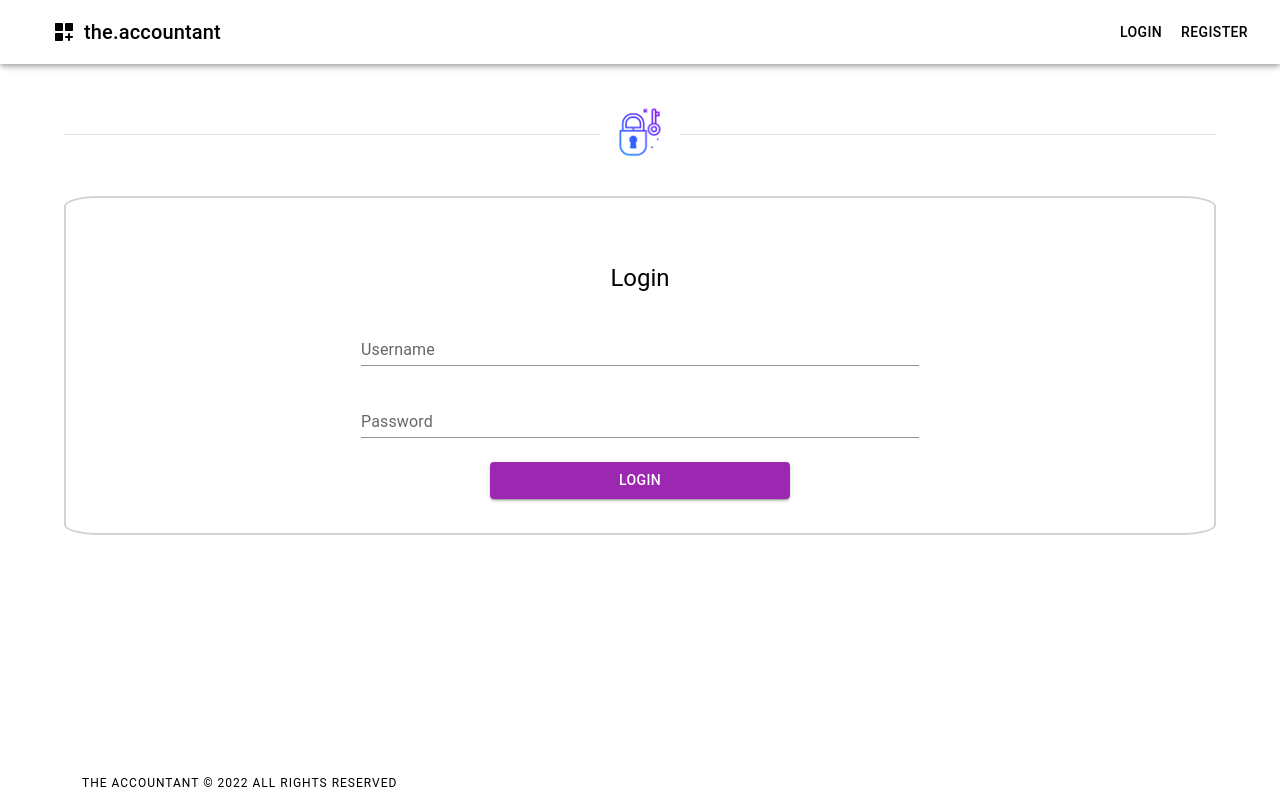
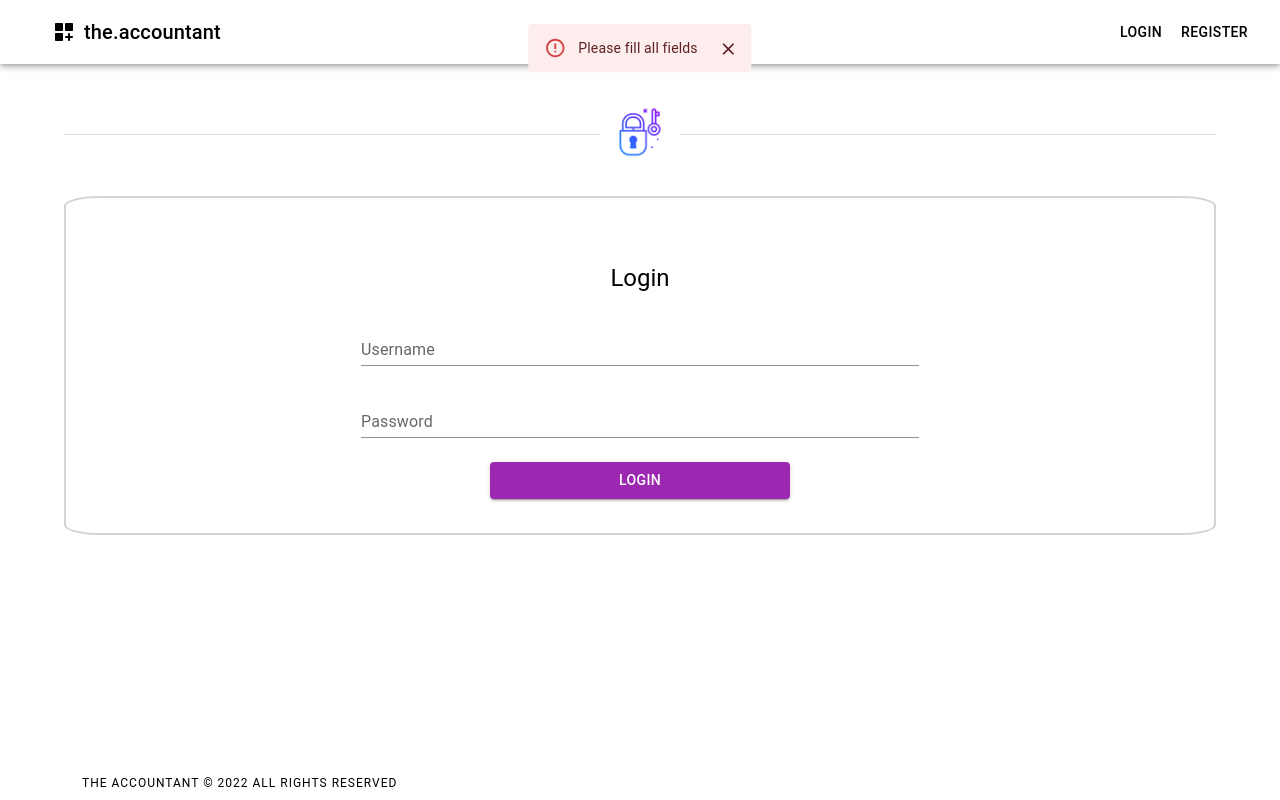
Before and after one commit to cemrebayram/TheAccountantFrontend, a React (Create React App) app: page /login in a window 1280 px wide. Both pictures are taken after a click on the button "LOGIN". Built offline with nearby package versions, Linux system fonts and the light colour scheme.

Commit message:
login snackbar

```diff
--- a/src/views/Login.js
+++ b/src/views/Login.js
@@ -1,82 +1,147 @@
-import { Container, Divider, TextField, Grid, Typography, Button} from '@mui/material';
-import React, { useState } from 'react'
-import { useDispatch, useSelector } from 'react-redux'
-import { setToken,setUser } from '../store/slices/userSlice'
-import axios from '../service/axios';
-import { useNavigate } from 'react-router-dom'
-import Footer from '../components/panel/common/FooterT.js'
+import {
+  Container,
+  Divider,
+  TextField,
+  Grid,
+  Typography,
+  Button,
+  Snackbar,
+  Alert,
+} from "@mui/material";
+import React, { useState } from "react";
+import { useDispatch, useSelector } from "react-redux";
+import { setToken, setUser } from "../store/slices/userSlice";
+import axios from "../service/axios";
+import { useNavigate } from "react-router-dom";
+import Footer from "../components/panel/common/FooterT.js";
 export default function Login() {
-    const [username, setUsername] = useState('');
-    const [password, setPassword] = useState('');
+  const [username, setUsername] = useState("");
+  const [password, setPassword] = useState("");
+  const [alertData, setAlertData] = useState({
+    open: false,
+    severity: "success",
+    message: "",
+  });
+  const handleClose = () => setAlertData({ ...alertData, open: false });
+
+  const showAlert = (message, severity) => {
+    setAlertData({
+      severity,
+      open: true,
+      message,
+    });
+  };
+
   const dispatch = useDispatch();
   const navigate = useNavigate();
-    const user = useSelector(state => state.user);
+  const user = useSelector((state) => state.user);
   const login = () => {
     if (username.length > 0 && password.length > 0) {
-            axios.post('/auth/login', { username, password }).then(res => {
-                alert(res.data.message);
+      axios
+        .post("/auth/login", { username, password })
+        .then((res) => {
+          showAlert(res.data.message, "success");
+
           let token = res.data.token;
           let user = res.data.user;
           console.log(token);
           dispatch(setToken(token));
-                console.log(user)
-                dispatch(setUser(user))
+          console.log(user);
+          dispatch(setUser(user));
           //route to panel
-                navigate('/panel');
-            }).catch(err => {
-                alert("Invalid username or password");
+          setTimeout(() => {
+            navigate("/panel");
+          }, 1500);
         })
-        }else{
-            alert('Please fill all fields');
+        .catch((err) => {
+          showAlert("Invalid username or password", "error");
+        });
+    } else {
+      showAlert("Please fill all fields", "error");
     }
-
-    }
+  };
   return (
     <Container>
-            <br/>
-            <br/>
-            <br/>
-            <br/>
-            <Divider sx={{ margin: "30px 0"}}>
+      <Snackbar
+        open={alertData.open}
+        autoHideDuration={6000}
+        onClose={handleClose}
+        anchorOrigin={{
+          vertical: "top",
+          horizontal: "center",
+        }}
+      >
+        <Alert
+          onClose={handleClose}
+          severity={alertData.severity}
+          sx={{ width: "100%" }}
+        >
+          {alertData.message}
+        </Alert>
+      </Snackbar>
+      <br />
+      <br />
+      <br />
+      <br />
+      <Divider sx={{ margin: "30px 0" }}>
         <img width="60px" src="/../../key.png"></img>
       </Divider>
-            <Grid container borderRadius="3%" border="2px lightgrey solid" padding={2} mt={3}>
-            <Grid container rowSpacing={3} mt={3} >
-
+      <Grid
+        container
+        borderRadius="3%"
+        border="2px lightgrey solid"
+        padding={2}
+        mt={3}
+      >
+        <Grid container rowSpacing={3} mt={3}>
           <Grid item md={3} />
           <Grid item md={6} xs={12}>
             <center>
-                    <Typography variant="h5" >Login</Typography>
+              <Typography variant="h5">Login</Typography>
             </center>
           </Grid>
           <Grid item md={3} />
           <Grid item md={3} />
-                <Grid item md={6} xs={12} >
-
-                    <TextField fullWidth  variant="standard" value={username} onChange={(e) => setUsername(e.target.value)} label="Username" />
-
-
+          <Grid item md={6} xs={12}>
+            <TextField
+              fullWidth
+              variant="standard"
+              value={username}
+              onChange={(e) => setUsername(e.target.value)}
+              label="Username"
+            />
           </Grid>
           <Grid item md={3} />
           <Grid item md={3} />
           <Grid item md={6} xs={12}>
-                <TextField fullWidth type="Password" label="Password" variant="standard"  value={password} onChange={(e) => setPassword(e.target.value)} />
-
-
-
+            <TextField
+              fullWidth
+              type="Password"
+              label="Password"
+              variant="standard"
+              value={password}
+              onChange={(e) => setPassword(e.target.value)}
+            />
           </Grid>
           <Grid item md={3} />
           <Grid item md={3} />
           <Grid item md={6} xs={12}>
             <center>
-                    <Button  onClick={() => login()} variant="contained" color="secondary" style={{width: "300px"}}>Login</Button>
+              <Button
+                onClick={() => login()}
+                variant="contained"
+                color="secondary"
+                style={{ width: "300px" }}
+              >
+                Login
+              </Button>
             </center>
-                    <br/>
+            <br />
           </Grid>
           <Grid item md={3} />
         </Grid>
-            <Grid container >
-                <Grid item sx={12} style={{bottom:"0px", position:"absolute"}}>
+        <Grid container>
+          <Grid item sx={12} style={{ bottom: "0px", position: "absolute" }}>
             <Typography variant="overline">
               The Accountant &copy; 2022 All Rights Reserved
             </Typography>
@@ -84,7 +149,5 @@ export default function Login() {
         </Grid>
       </Grid>
     </Container>
-
-
-    )
+  );
 }
```
Lines whose indentation alone changed are shown as unchanged.
